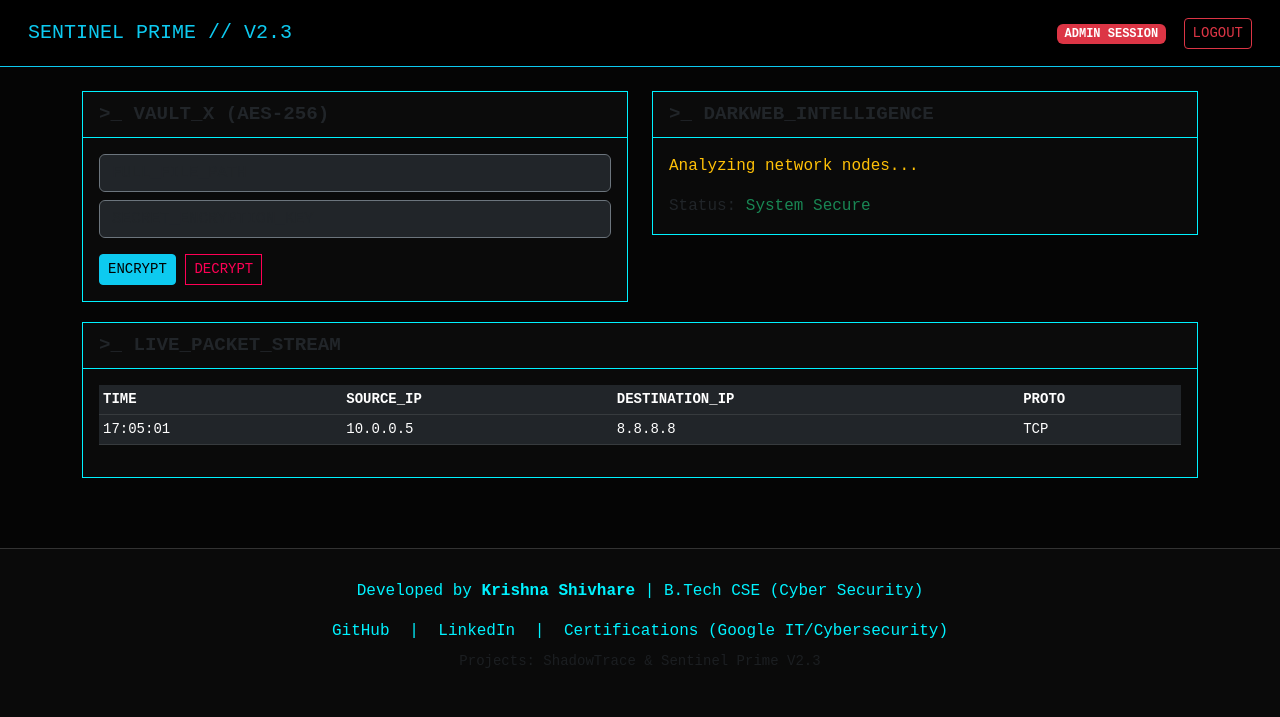
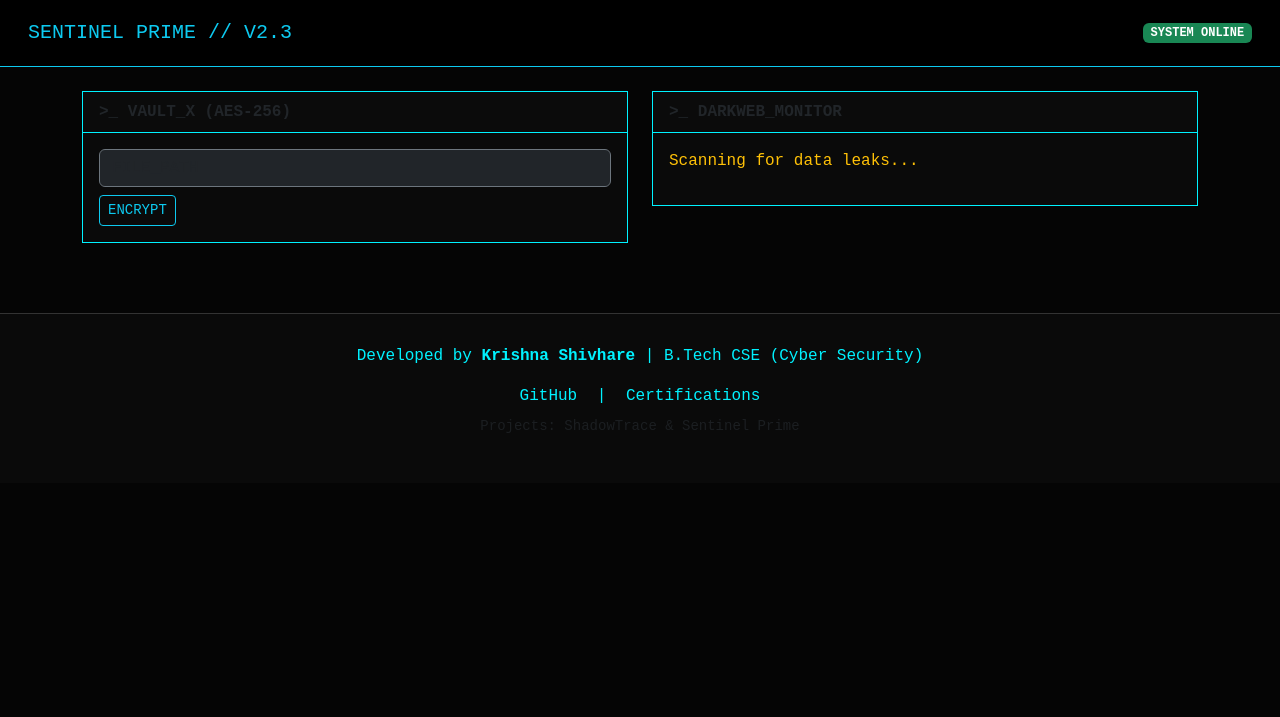
Before and after one commit to krishnashivhare654-beep/Sentinel-Prime, a Flask app: template web/templates/index.html in a window 1280 px wide. Shown: the top 717 px of the page. Run offline with Flask 3, Linux system fonts and the light colour scheme; the template is opened without the code that fills it, so the values that code supplies are empty.

Commit message:
Final Fix: Simplified dashboard with professional footer

```diff
--- a/app.py
+++ b/app.py
@@ -1,40 +1,18 @@
-from flask import Flask, render_template, jsonify, request, session, redirect, url_for, send_file
+from flask import Flask, render_template, jsonify, request
 import os
 import time
 import random
 
+# Explicit path setting for Vercel
 app = Flask(__name__,
             template_folder='web/templates',
             static_folder='web/static')
 
-app.secret_key = 'sentinel_prime_key_2026' #
-
-# --- LOGIN LOGIC (Feature #3) ---
-@app.route('/login', methods=['GET', 'POST'])
-def login():
-    if request.method == 'POST':
-        username = request.form.get('username')
-        password = request.form.get('password')
-        # Admin credentials for your portfolio
-        if username == "admin" and password == "sentinel@2026":
-            session['logged_in'] = True
-            return redirect(url_for('index'))
-        return render_template('login.html', error="Invalid Credentials")
-    return render_template('login.html')
-
-@app.route('/logout')
-def logout():
-    session.pop('logged_in', None)
-    return redirect(url_for('login'))
-
-# --- DASHBOARD ROUTES ---
 @app.route('/')
 def index():
-    if not session.get('logged_in'):
-        return redirect(url_for('login'))
+    # Direct access to dashboard to prevent 500 error
     return render_template('index.html')
 
-# --- APIS FOR DASHBOARD (Feature #2) ---
 @app.route('/api/traffic')
 def get_traffic():
     return jsonify([
@@ -46,14 +24,6 @@ def get_traffic():
 def get_stats():
     return jsonify({"TCP": 65, "UDP": 25, "ICMP": 10})
 
-@app.route('/api/devices')
-def get_devices():
-    return jsonify([
-        {"ip": "10.106.204.1", "status": "ONLINE", "ports": "80, 443"},
-        {"ip": "10.106.204.45", "status": "ONLINE", "ports": "8080"}
-    ])
-
-# Dark Web Monitor Simulation
 @app.route('/api/darkweb/monitor')
 def darkweb_monitor():
     leaks = [
@@ -63,14 +33,5 @@ def darkweb_monitor():
     ]
     return jsonify(random.choice(leaks))
 
-# --- VAULT-X & SCAN ---
-@app.route('/api/vault/encrypt', methods=['POST'])
-def encrypt():
-    return jsonify({"success": True, "message": "AES-256 Encryption successful."})
-
-@app.route('/api/initiate_scan', methods=['POST'])
-def start_scan():
-    return jsonify({"status": "Scan initiated on 10.106.204.0/24"})
-
 if __name__ == '__main__':
     app.run(debug=True)
--- a/web/templates/index.html
+++ b/web/templates/index.html
@@ -2,19 +2,14 @@
 <html lang="en">
 <head>
     <meta charset="UTF-8">
-    <meta name="viewport" content="width=device-width, initial-scale=1.0">
-    <title>Sentinel Prime // V2.3 Dashboard</title>
+    <title>Sentinel Prime // Dashboard</title>
     <link rel="stylesheet" href="https://cdn.jsdelivr.net/npm/bootstrap@5.3.0/dist/css/bootstrap.min.css">
     <style>
-        body { background-color: #050505; color: #00f2ff; font-family: 'Courier New', Courier, monospace; }
+        body { background-color: #050505; color: #00f2ff; font-family: 'Courier New', monospace; }
         .card { background-color: #0a0a0a; border: 1px solid #00f2ff; border-radius: 0; margin-bottom: 20px; }
-        .card-header { border-bottom: 1px solid #00f2ff; font-weight: bold; font-size: 1.2rem; }
-        .btn-cyber { background: transparent; border: 1px solid #ff0055; color: #ff0055; border-radius: 0; }
-        .btn-cyber:hover { background: #ff0055; color: white; }
+        .card-header { border-bottom: 1px solid #00f2ff; font-weight: bold; }
         footer { border-top: 1px solid #333; margin-top: 50px; padding: 30px; background: #0a0a0a; }
         footer a { color: #00f2ff; text-decoration: none; margin: 0 10px; }
-        footer a:hover { text-decoration: underline; }
-        .status-badge { padding: 2px 8px; font-size: 0.8rem; }
     </style>
 </head>
 <body>
@@ -22,80 +17,40 @@
 <nav class="navbar navbar-dark bg-black border-bottom border-info p-3">
     <div class="container-fluid">
         <span class="navbar-brand mb-0 h1 text-info">SENTINEL PRIME // V2.3</span>
-        <div>
-            <span class="badge bg-danger">ADMIN SESSION</span>
-            <a href="/logout" class="btn btn-outline-danger btn-sm ms-2">LOGOUT</a>
-        </div>
+        <span class="badge bg-success">SYSTEM ONLINE</span>
     </div>
 </nav>
 
 <div class="container mt-4">
     <div class="row">
-        <!-- VAULT_X SECTION -->
         <div class="col-md-6">
             <div class="card">
                 <div class="card-header">>_ VAULT_X (AES-256)</div>
                 <div class="card-body">
-                    <input type="text" class="form-control bg-dark text-info border-secondary mb-2" placeholder="FULL_FILE_PATH">
-                    <input type="password" class="form-control bg-dark text-info border-secondary mb-3" placeholder="SECRET_ENCRYPTION_KEY">
-                    <button class="btn btn-info btn-sm">ENCRYPT</button>
-                    <button class="btn btn-cyber btn-sm">DECRYPT</button>
+                    <input type="text" class="form-control bg-dark text-info border-secondary mb-2" placeholder="FILE_PATH">
+                    <button class="btn btn-outline-info btn-sm">ENCRYPT</button>
                 </div>
             </div>
         </div>
-
-        <!-- DARK WEB MONITOR (New Feature) -->
         <div class="col-md-6">
             <div class="card">
-                <div class="card-header">>_ DARKWEB_INTELLIGENCE</div>
+                <div class="card-header">>_ DARKWEB_MONITOR</div>
                 <div class="card-body" id="darkweb-logs">
-                    <p class="text-warning">Analyzing network nodes...</p>
-                    <div id="leak-status">Status: <span class="text-success">System Secure</span></div>
-                </div>
-            </div>
-        </div>
-    </div>
-
-    <div class="row">
-        <!-- TRAFFIC ANALYTICS -->
-        <div class="col-md-12">
-            <div class="card">
-                <div class="card-header">>_ LIVE_PACKET_STREAM</div>
-                <div class="card-body">
-                    <table class="table table-dark table-hover table-sm small">
-                        <thead>
-                            <tr><th>TIME</th><th>SOURCE_IP</th><th>DESTINATION_IP</th><th>PROTO</th></tr>
-                        </thead>
-                        <tbody id="packet-stream">
-                            <tr><td>17:05:01</td><td>10.0.0.5</td><td>8.8.8.8</td><td>TCP</td></tr>
-                        </tbody>
-                    </table>
+                    <p class="text-warning">Scanning for data leaks...</p>
                 </div>
             </div>
         </div>
     </div>
 </div>
 
-<!-- PROFESSIONAL FOOTER (Feature #4) -->
 <footer class="text-center">
     <p>Developed by <strong>Krishna Shivhare</strong> | B.Tech CSE (Cyber Security)</p>
     <div class="links">
         <a href="https://github.com/krishnashivhare654-beep" target="_blank">GitHub</a> |
-        <a href="#" target="_blank">LinkedIn</a> |
-        <a href="https://www.coursera.org/account/accomplishments" target="_blank">Certifications (Google IT/Cybersecurity)</a>
+        <a href="https://www.coursera.org/account/accomplishments" target="_blank">Certifications</a>
     </div>
-    <p class="small text-muted mt-2">Projects: ShadowTrace & Sentinel Prime V2.3</p>
+    <p class="small text-muted mt-2">Projects: ShadowTrace & Sentinel Prime</p>
 </footer>
-
-<script>
-    // Live update simulation
-    setInterval(() => {
-        fetch('/api/traffic').then(res => res.json()).then(data => {
-            const tbody = document.getElementById('packet-stream');
-            tbody.innerHTML = data.map(p => `<tr><td>${p.time}</td><td>${p.src_ip}</td><td>${p.dst_ip}</td><td>${p.protocol}</td></tr>`).join('');
-        });
-    }, 5000);
-</script>
 
 </body>
 </html>
```
